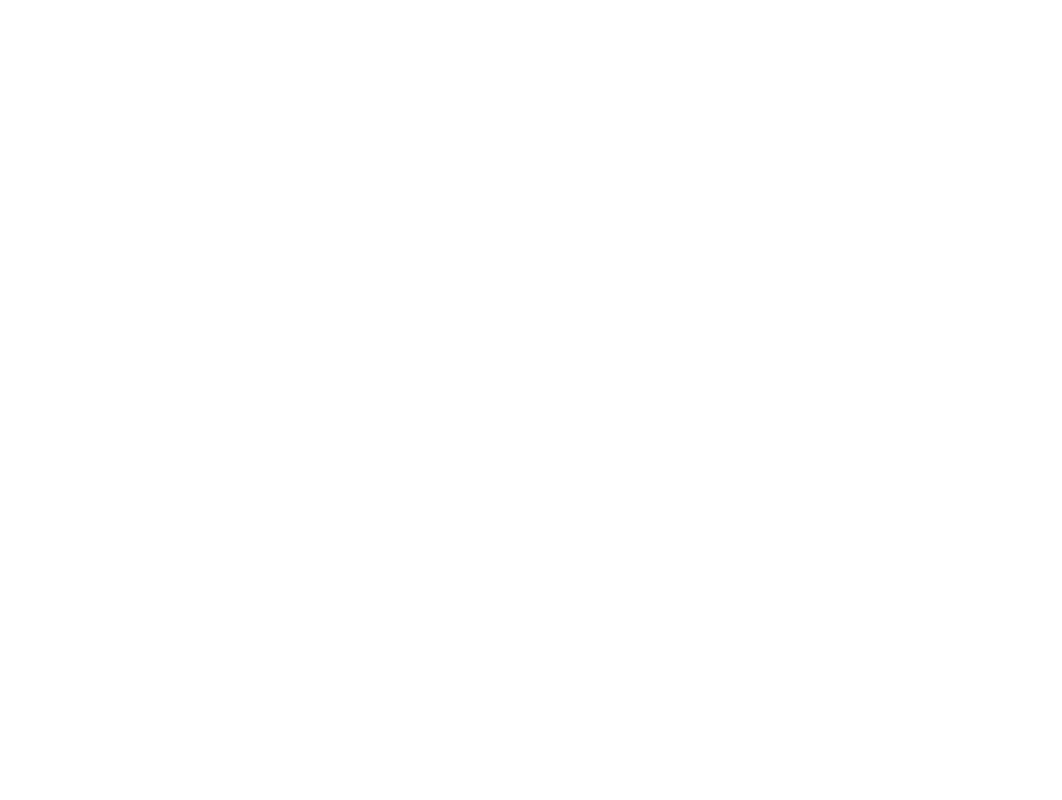
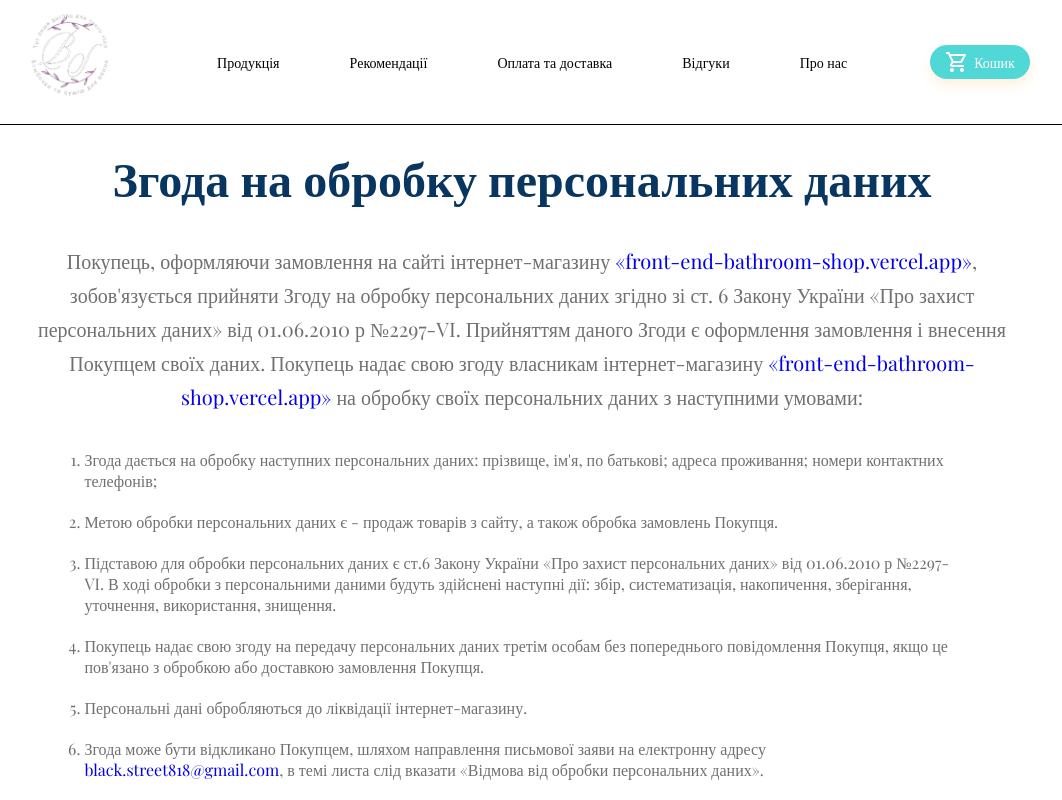
Before and after one commit to Oaleks262/front-end-bathroom-shop, a React (Create React App) app: page /processing in a window 1280 px wide. Before the commit this address had no page. Shown: the top 800 px of the page, without its empty margins (118-1180 px from the left). Built offline with nearby package versions, Linux system fonts and the light colour scheme; a web font is replaced by a local one.

Commit message:
Add processing

```diff
--- a/src/App.js
+++ b/src/App.js
@@ -5,11 +5,12 @@ import Main from './pages/main/Main';
 import Admin from './pages/admin/Admin';
 import Login from './pages/login/login';
 import Shopping from './components/Shopping/Shopping';
-import Market from './components/Market/Market'
+import Market from './components/Market/Market';
 import ProductDetalPage from './components/Popup/ProductDetalPage';
 import Recomendacion from './components/Recomendacion/Recomendacion';
 import Delivery from './components/Delivery/Delivery';
-import { AuthProvider } from "./assets/api/AuthContext"
+import { AuthProvider } from "./assets/api/AuthContext";
+import Processing from './components/Processing/Processing';
 
 function App() {
   return (
@@ -23,6 +24,7 @@ function App() {
             <Route path='/recommendation' element={<Recomendacion/>}/>
             <Route path='/delivery' element={<Delivery/>}/>
             <Route path='/product/:id' element={< ProductDetalPage/>}/>
+            <Route path='/processing' element={<Processing/>}/>
 
             <Route path="/admin" element={<Admin />} />
             <Route path="/login" element={<Login />} />
--- /dev/null
+++ b/src/components/Processing/Processing.css
@@ -0,0 +1,64 @@
+.processing{
+    display: flex;
+    width: 100%;
+    max-width: 1366px;
+}
+.content-processing{
+    display: flex;
+    margin-top: 20px;
+    flex-direction: column;
+    width: 100%;
+    gap: 20px;
+    margin-bottom: 250px;
+    justify-content: center;
+    align-items: center;
+    gap: 35px;
+}
+.content-processing h2{
+    color: #093660;
+    font-family: "Playfair Display";
+    font-size: 48px;
+    font-style: normal;
+    font-weight: 700;
+    line-height: normal;
+}
+.content-processing p{
+    width: 90%;
+    color: #707070;
+    text-align: center;
+    font-family: "Playfair Display";
+    font-size: 20px;
+    font-style: normal;
+    font-weight: 400;
+    line-height: 34px;
+}
+.content-processing ol{
+    display: flex;
+    flex-direction: column;
+    width: 80%;
+    text-align: start;
+    gap: 20px;
+}
+.content-processing li{
+    color: #707070;
+    font-family: "Playfair Display";
+    font-size: 16px;
+    font-style: normal;
+    font-weight: 400;
+    line-height: normal;
+}
+
+
+
+@media (max-width:1279px) {
+    .content-processing{
+        margin-top: 15%;
+        margin-bottom: 25px;
+    }
+
+}
+@media (max-width:767px){
+    .content-processing{
+        margin-top: 25%;
+    }
+}
--- /dev/null
+++ b/src/components/Processing/Processing.js
@@ -0,0 +1,43 @@
+import React from "react";
+import HeaderWhite from '../Header/HeaderWhite';
+import Footer from "../Footer/Footer";
+import HeaderMobile from '../Header/HeaderMobile';
+import './Processing.css'
+
+const Processing = () =>{
+
+
+    return(
+        <div className="processing">
+            <div className='content-padding'>
+                <HeaderWhite/>
+                <HeaderMobile/>
+                <div className="content-processing">
+                    <h2>
+                        Згода на обробку персональних даних
+                    </h2>
+                    <p>
+                    Покупець, оформляючи замовлення на сайті інтернет-магазину <a href="https://front-end-bathroom-shop.vercel.app/">«front-end-bathroom-shop.vercel.app»</a>, зобов'язується прийняти
+                    Згоду на обробку персональних даних згідно зі ст. 6 Закону України
+                    «Про захист персональних даних» від 01.06.2010 р №2297-VI.
+                    Прийняттям даного Згоди є оформлення замовлення і внесення Покупцем своїх даних.
+                    Покупець надає свою згоду власникам інтернет-магазину <a href="https://front-end-bathroom-shop.vercel.app/">«front-end-bathroom-shop.vercel.app»</a> на обробку своїх персональних даних з наступними умовами:
+                    </p>
+                    <ol>
+                        <li>Згода дається на обробку наступних персональних даних: прізвище, ім'я, по батькові; адреса проживання; номери контактних телефонів;</li>
+                        <li>Метою обробки персональних даних є - продаж товарів з сайту, а також обробка замовлень Покупця.</li>
+                        <li>Підставою для обробки персональних даних є ст.6 Закону України «Про захист персональних даних» від 01.06.2010 р №2297-VI. В ході обробки з персональними даними будуть здійснені наступні дії: збір, систематизація, накопичення, зберігання, уточнення, використання, знищення.</li>
+                        <li>Покупець надає свою згоду на передачу персональних даних третім особам без попереднього повідомлення Покупця, якщо це пов'язано з обробкою або доставкою замовлення Покупця.</li>
+                        <li>Персональні дані обробляються до ліквідації інтернет-магазину.</li>
+                        <li>Згода може бути відкликано Покупцем, шляхом направлення письмової заяви на електронну адресу <a href="mailto:black.street818@gmail.com">black.street818@gmail.com</a>, в темі листа слід вказати «Відмова від обробки персональних даних».</li>
+                        <li>Ця згода діє весь час до моменту припинення обробки персональних даних, зазначених у п.5 та п.6 даного Згоди.</li>
+                    </ol>
+                </div>
+                <Footer/>
+            </div>
+        </div>
+    )
+
+}
+
+export default Processing;
--- a/src/components/Shopping/Shopping.js
+++ b/src/components/Shopping/Shopping.js
@@ -195,6 +195,12 @@ const Shopping = () => {
                 <label htmlFor="numberPost">Номер відділення:</label>
                 <input className='shopping-form-input'  title="Будь ласка, введіть номер відділення" type="text" id="numberPost" name="numberPost" placeholder="Вкажіть номер відділення" required/>
 
+                <label>
+                    <input type="checkbox"/> Ознайомлений з умовами <a href='/delivery'> оплати на доставки</a>
+                </label>
+                <label>
+                    <input type='checkbox'/>Я надаю згоду на <a href='/processing'> обробку персональних даних</a>
+                </label>
 
                 {cart.length > 0 && (  <button className='shopping-form-button' type="submit"></button> )}
               </form>
```
